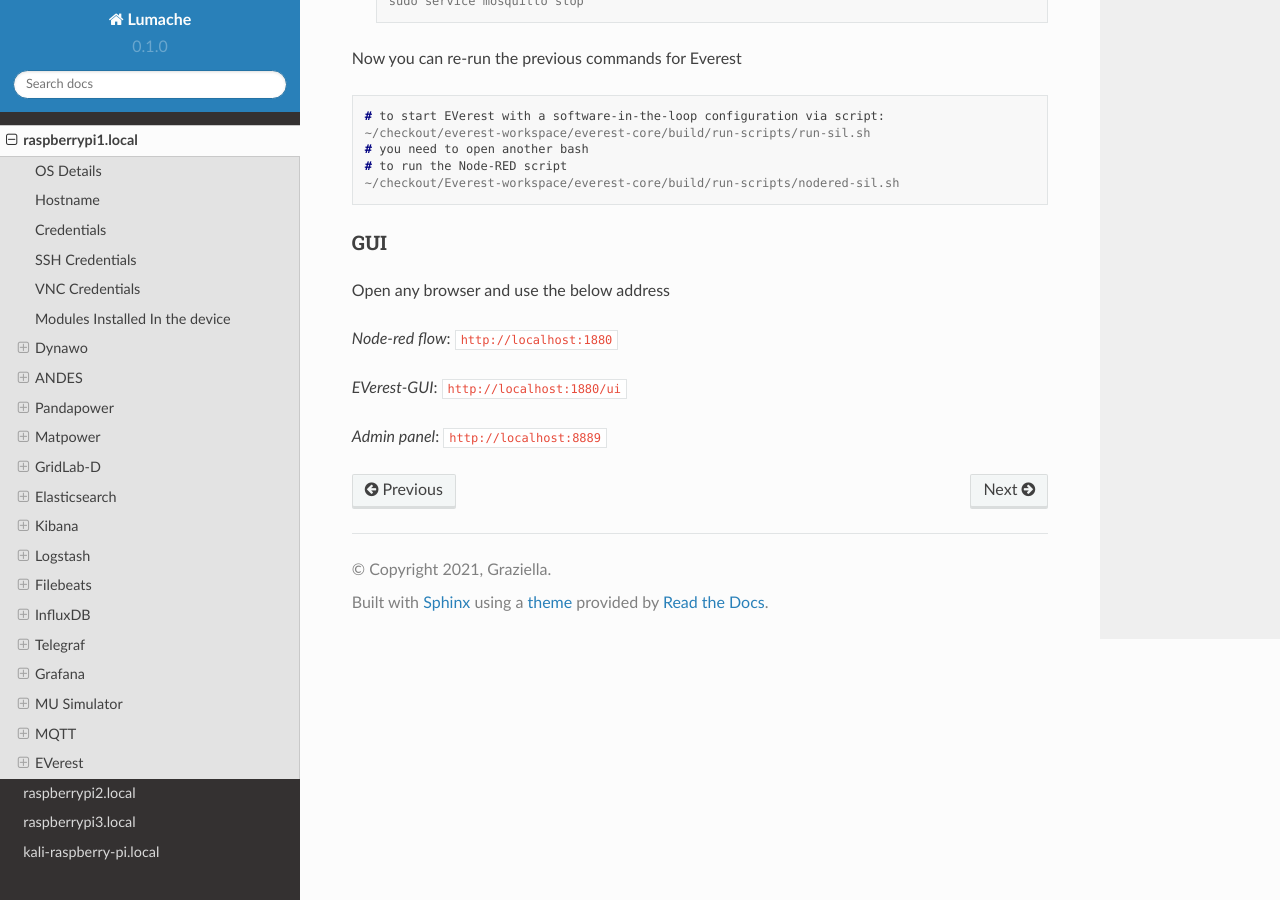
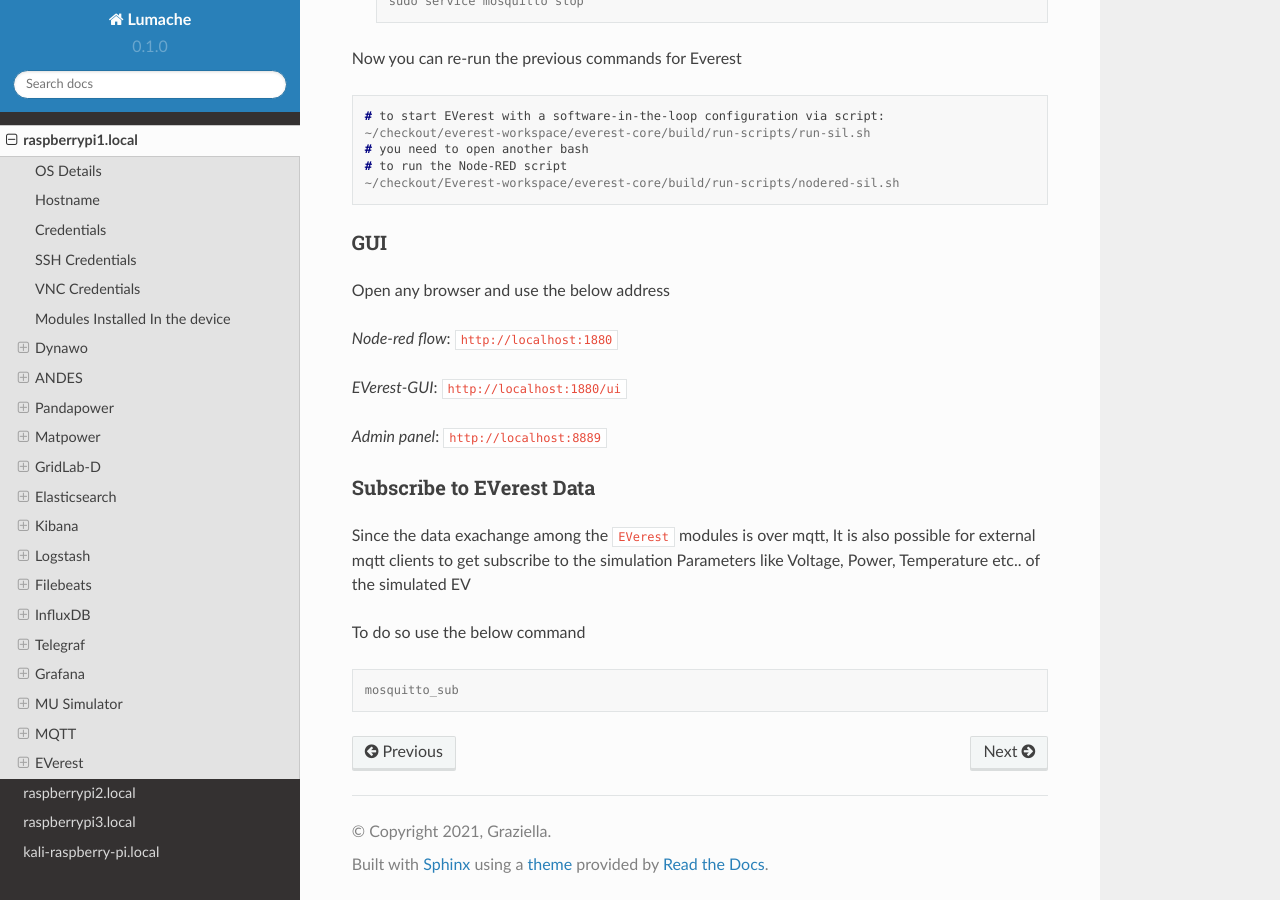
Before and after one commit to suresh-iitr/setup, a Sphinx documentation site: the page built from docs/source/raspberrypi1.rst, in a window 1280 px wide and 900 px high, scrolled down 22217 px. Built offline with Sphinx 7.4.7 and the Read the Docs theme 2.0.0, drawn with Linux system fonts in a browser that asks for light colours.

Commit message:
Update raspberrypi1.rst

```diff
--- a/docs/source/raspberrypi1.rst
+++ b/docs/source/raspberrypi1.rst
@@ -1171,3 +1171,16 @@ Open any browser and use the below address
 *EVerest-GUI*: ``http://localhost:1880/ui``
 
 *Admin panel*: ``http://localhost:8889``
+
+
+------
+Subscribe to EVerest Data
+------
+
+Since the data exachange among the ``EVerest`` modules is over mqtt, It is also possible for external mqtt clients to get subscribe to the simulation Parameters like Voltage, Power, Temperature etc.. of the simulated EV
+
+To do so use the below command
+
+.. code-block:: console
+
+   mosquitto_sub
```
